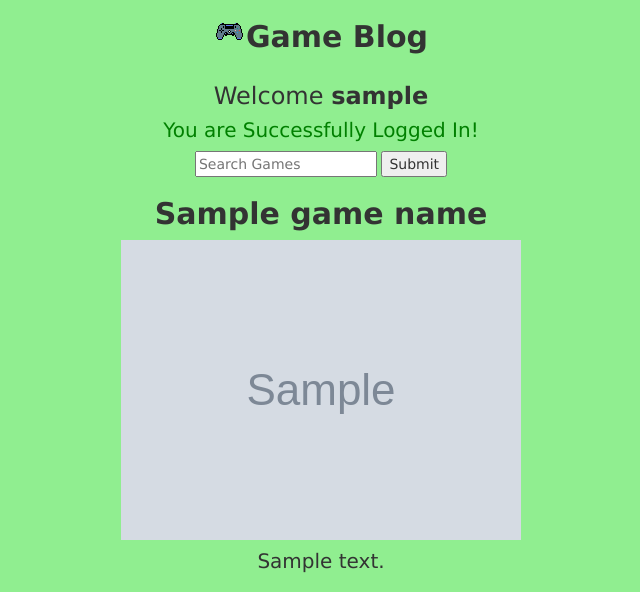
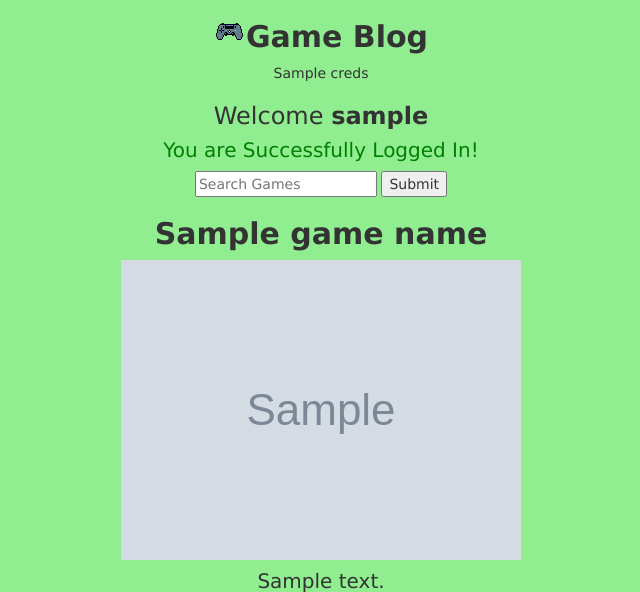
Before and after one commit to bachoij316/Group-3-Section-006--Game-Blog--Sprint2, a Flask app: template templates/main.html in a window 1280 px wide. Shown: the top 592 px of the page, without its empty margins (319-959 px from the left). Run offline with Flask 2, Linux system fonts and the light colour scheme; the template is opened without the code that fills it: most values are stand-ins (such as "Sample title", 1, 10 or a date in 2020); grey boxes marked "Sample" are stand-in pictures; parts of the project's set-up code (start-up, migrations or seed data) failed here and were passed over; some libraries are stand-ins or nearby versions.

Commit message:
Heroku Commit

```diff
--- a/app.py
+++ b/app.py
@@ -136,7 +136,6 @@ class SaveGames(db.Model):
 
 db.create_all()
 oauth2 = UserOAuth2(app)
-current_user.username = "Google User"
 
 @app.route("/login", methods=["GET", "POST"])
 def login():
@@ -147,7 +146,7 @@ def login():
     """
     if oauth2.has_credentials():
         return flask.render_template(
-            "main.html", username=oauth2.email, user_id=oauth2.user_id
+            "main.html", username=oauth2.email, user_id=oauth2.user_id, creds=oauth2.credentials,
         )
     elif flask.request.method == "POST":
         user_form = flask.request.form
--- a/templates/main.html
+++ b/templates/main.html
@@ -14,6 +14,7 @@
         <img class="controller" src="static/favicon-32x32.png" />
         <h2 class="game-blog"> Game Blog </h2>
     </div>
+    <p>{{creds}}</p>
     <h3> Welcome <b>{{ username }}</b></h3>
     <!--
     If we want this that's fine but looks distracting to me personally - Nathan
```
